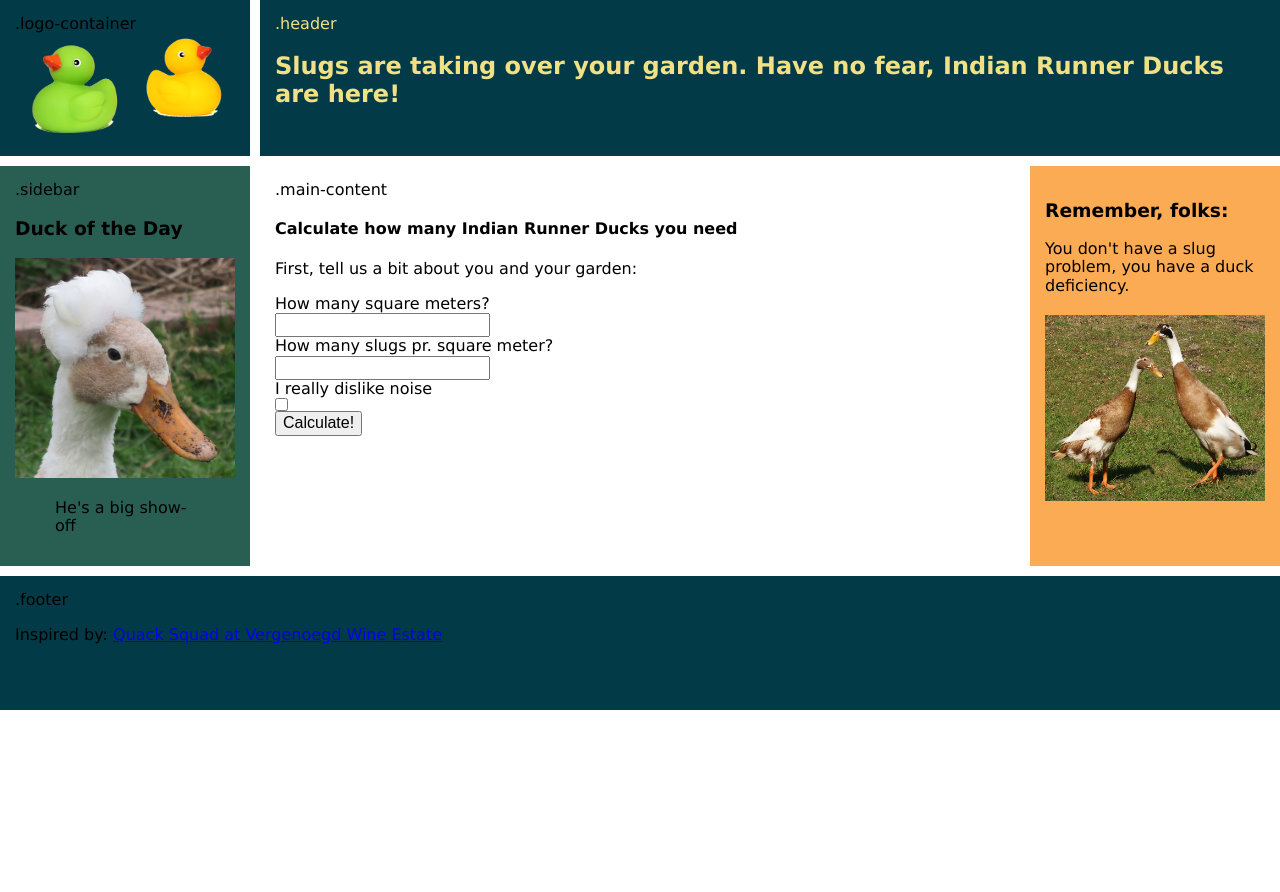
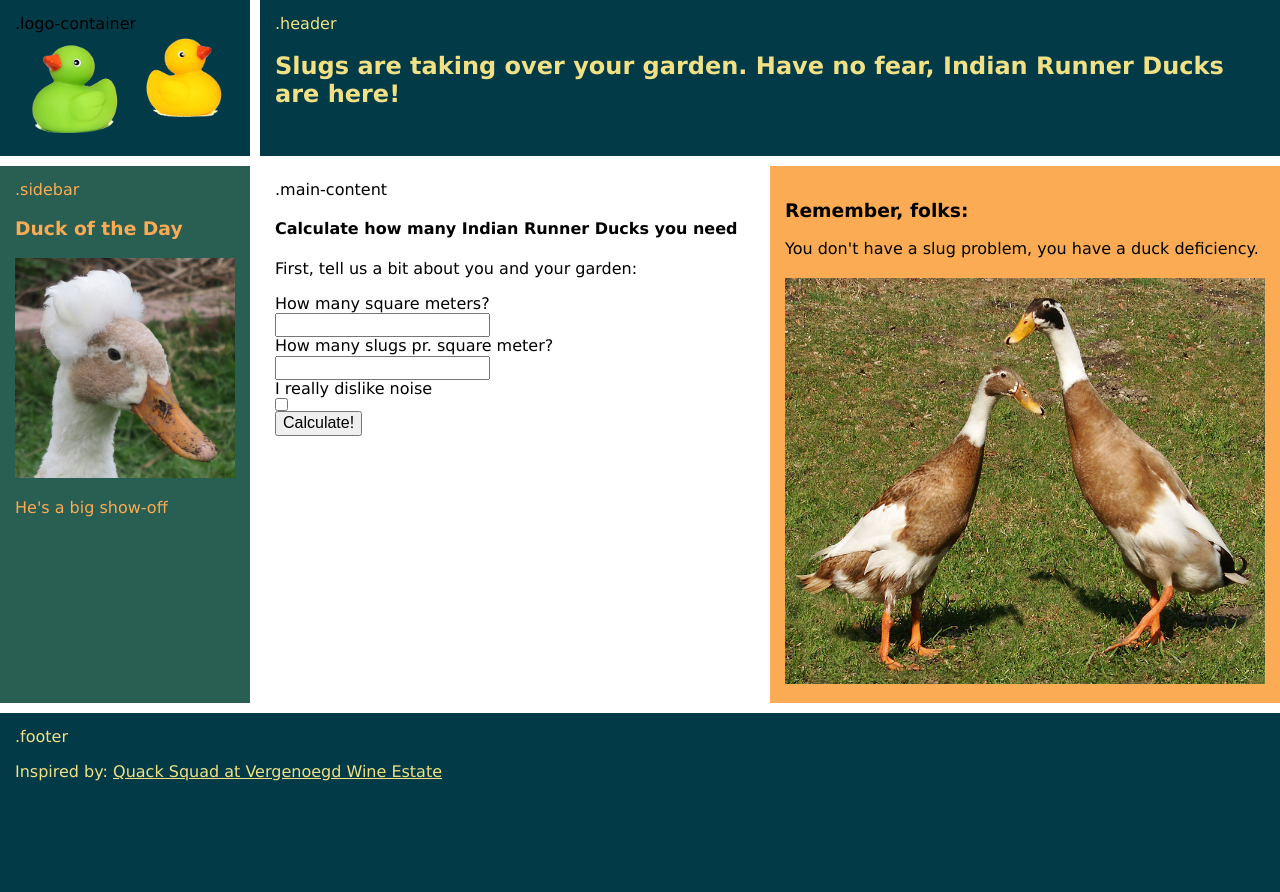
Before and after one commit to PiaLyck/runner-duck, a website: page index.html in a window 1280 px wide. Before the commit the page ends 800 px from the top, so only its background shows below. Drawn offline with nearby package versions, Linux system fonts and the light colour scheme; files that its build step writes are made by us from their sources; files whose address does not match are found by name.

Commit message:
adjust grid, font colors and html tags

```diff
--- a/index.html
+++ b/index.html
@@ -26,7 +26,7 @@
             .sidebar
             <h3>Duck of the Day</h3>
             <img src="dist/images/showoff2.jpg" alt="Duck of the Day">
-            <figure>He's a big show-off</figure>
+            <p>He's a big show-off</p>
         </aside>
 
         <aside class="quotes">
--- a/src/scss/styles.scss
+++ b/src/scss/styles.scss
@@ -47,7 +47,7 @@ blockquote {
 
 .main-content {
     background-color: white;
-    grid-column: 2/4;
+    grid-column: 2/3;
     grid-row: 2/3;
 }
 
@@ -55,17 +55,20 @@ blockquote {
     background-color: $green;
     grid-column: 1/2;
     grid-row: 2/2;
+    color:$peach;
 }
 
 .quotes {
     background-color: $peach;
-    grid-column: 4/5;
+    grid-column: 3/5;
+    grid-row: 2;
 }
 
 .footer {
     background-color: $blue;
     grid-column: 1/5;
     grid-row: 3/3;
+    color:$corn;
 }
 
 
@@ -86,3 +89,8 @@ header>img {
     width: auto;
     height: 200px;
 }
+
+/* LINKS */
+a, a:link, a:visited, a:hover, a:active{
+    color: $corn;
+}
```
